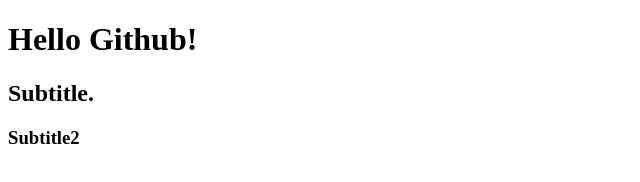
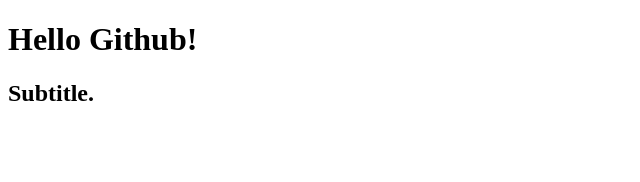
Before and after one commit to bviigp32/github_test, a plain HTML site: page index.html in a window 1280 px wide. Shown: the whole page, without its empty margins (0-640 px from the left). Drawn offline with Linux system fonts and the light colour scheme.

Commit message:
[update] h3 삭제

```diff
--- a/index.html
+++ b/index.html
@@ -10,7 +10,6 @@
 <body>
     <h1>Hello Github!</h1>
     <h2>Subtitle.</h2>
-    <h3>Subtitle2</h3>
 </body>
 
 </html>
```
